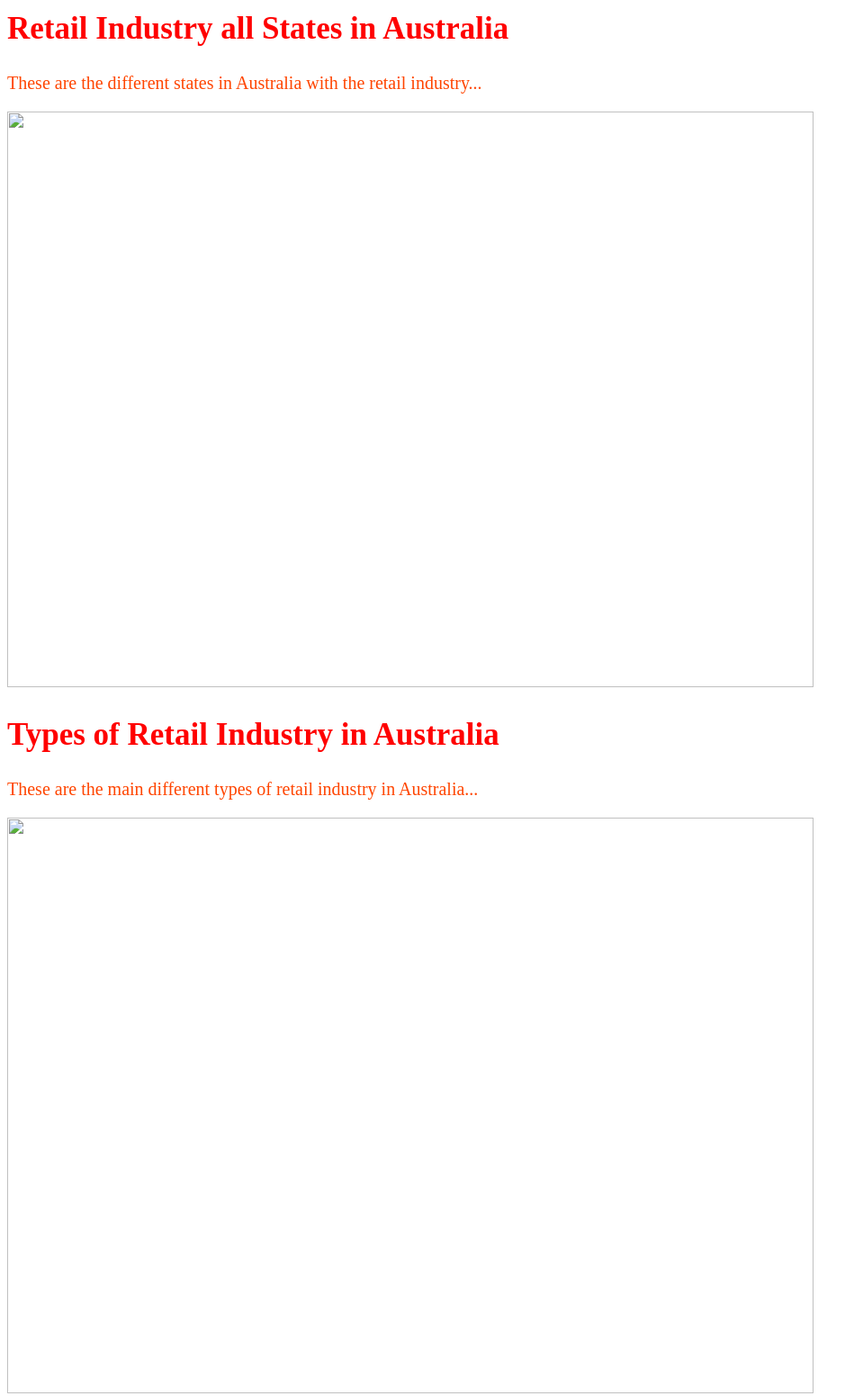
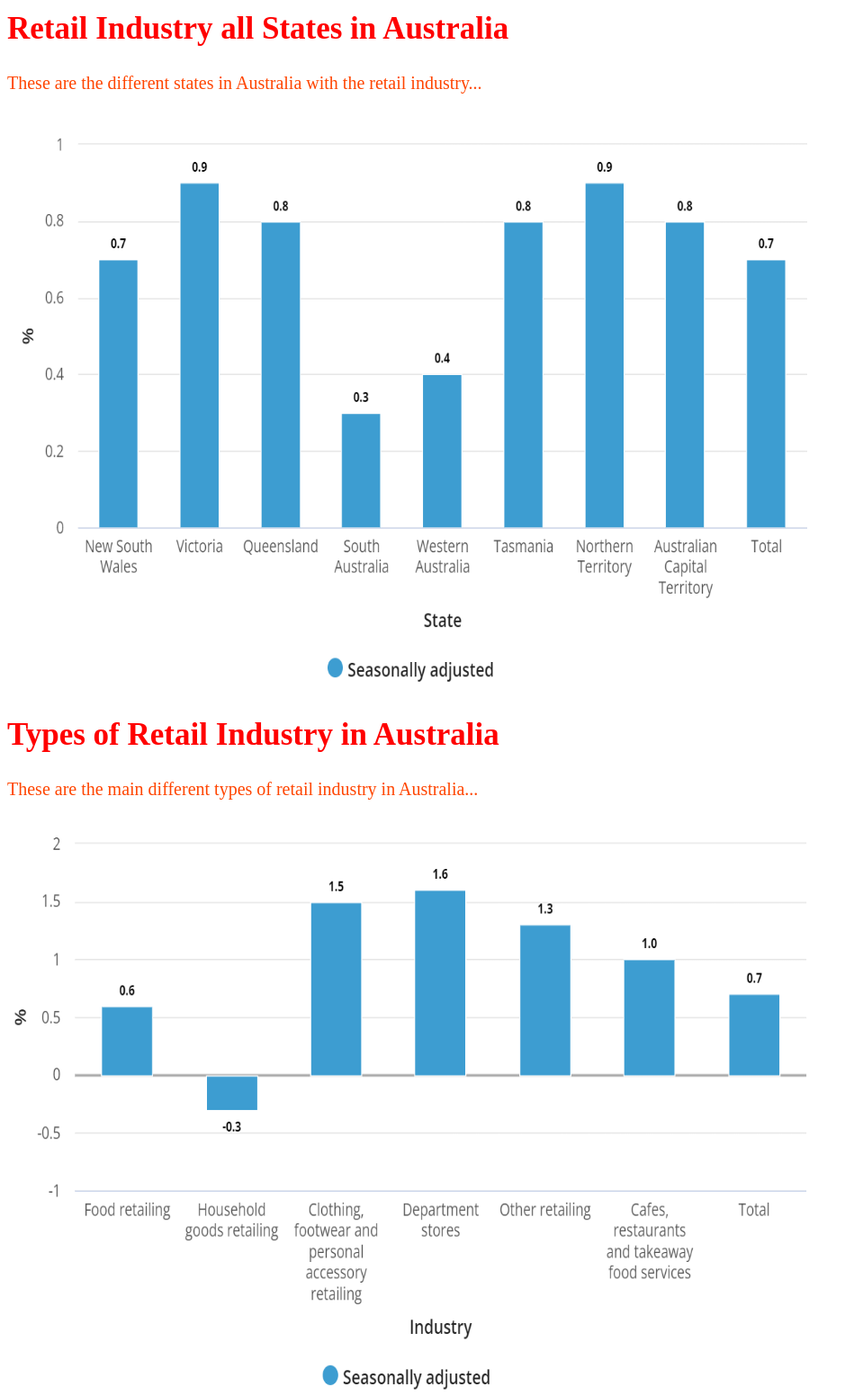
Before and after one commit to PiseyCh/3179_Ass2, a plain HTML site: page index.html in a window 1280 px wide. Shown: the part 380-1932 px from the top of the page at 90% size, without its empty margins (0-959 px from the left). Drawn offline with Linux system fonts and the light colour scheme.

Commit message:
Update index.html

```diff
--- a/index.html
+++ b/index.html
@@ -17,15 +17,15 @@
 
     <h2>Retail Industry all States in Australia</h2>
     <p>These are the different states in Australia with the retail industry...</p>
-    <img src="./image/states.png">
+    <img src="states.png">
 
     <h2>Types of Retail Industry in Australia</h2>
     <p>These are the main different types of retail industry in Australia...</p>
-    <img src="./image/types.png">
+    <img src="types.png">
 
     <h2>Total Online Sales, Food and Non-Food retail sales</h2>
     <p>This is about the total online sales in Australia with food retail sales and non-food retail sales.</p>
-    <img src="./image/online.png">
+    <img src="online.png">
 
 </body>
 </html>
```
